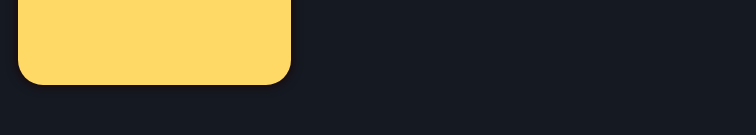
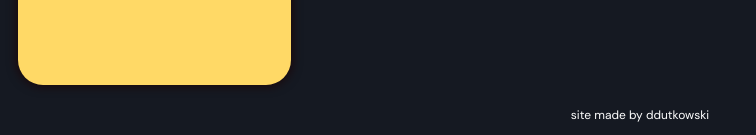
Before and after one commit to dudekx2137/phpChat, a PHP site: page /main.php in a window 1280 px wide. Shown: the part 1433-1568 px from the top of the page, without its empty margins (0-756 px from the left). Before the commit the page ends 1520 px from the top, so only its background shows below. Run offline with PHP 8.4, Linux system fonts and the light colour scheme; the visitor is signed in with stand-in values (Sample User, id 1).

Commit message:
Add files via upload

```diff
--- a/main.php
+++ b/main.php
@@ -207,7 +207,7 @@
         </div>
     </div>
     <div class="footer">
-        <p class="footertext"></p>
+        <p class="footertext">site made by ddutkowski</p>
     </div>
     <script>
             //zablokowanie przysicku submit, do momentu wprowadzenia pliku przez uzytkownika
```
